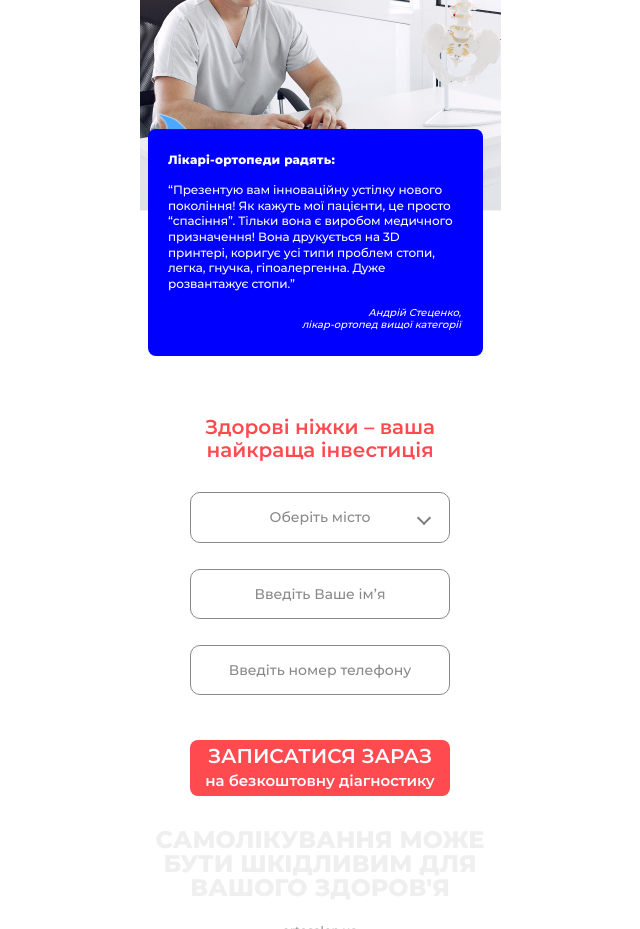
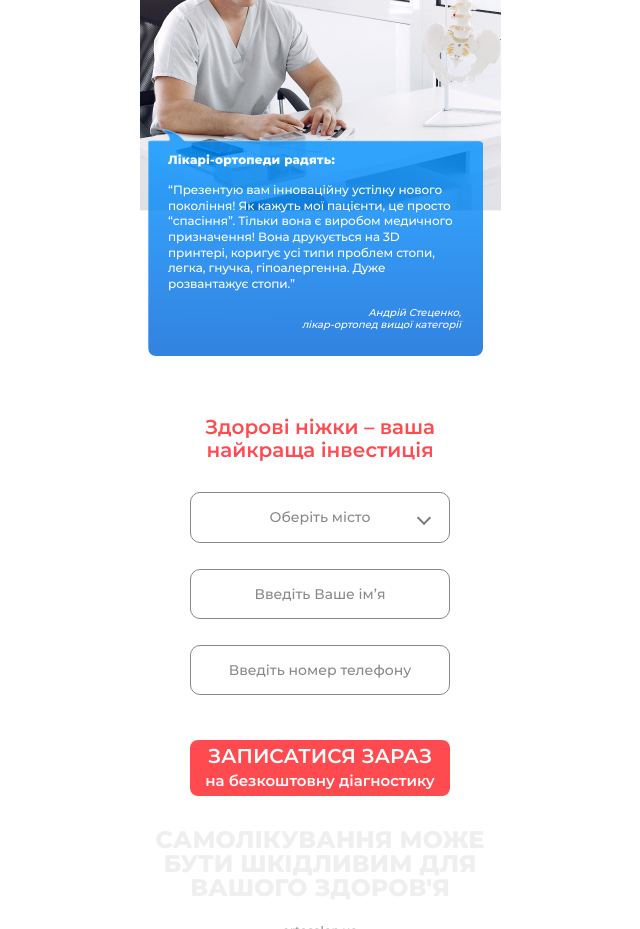
Before and after one commit to LypkaB/Orto-smart, a plain HTML site: page index.html in a window 1280 px wide. Shown: the part 5600-6529 px from the top of the page, without its empty margins (320-960 px from the left). Drawn offline with Linux system fonts and the light colour scheme; files whose address does not match are found by name.

Commit message:
Change background for "Info"

```diff
--- a/assets/css/style.css
+++ b/assets/css/style.css
@@ -539,24 +539,14 @@ button {
   margin-left: 8px;
   margin-right: 17px;
   padding: 24px 22px 26px 20px;
-  background-color: blue;
   border-radius: 8px;
+  background-image: url("/assets/images/bg-1.svg");
   position: relative;
   color: white;
 }
 
 .info__text span {
   display: block;
-}
-
-.info__text::after {
-  content: "";
-  width: 30px;
-  height: 30px;
-  position: absolute;
-  top: -23px;
-  left: 9px;
-  background: url("/assets/images/bg-1.png") no-repeat center/contain;
 }
 
 .info__text-top {
--- a/assets/scss/main.scss
+++ b/assets/scss/main.scss
@@ -491,23 +491,13 @@ button {
         margin-left: 8px;
         margin-right: 17px;
         padding: 24px 22px 26px 20px;
-        background-color: blue;
         border-radius: 8px;
+        background-image: url("/assets/images/bg-1.svg");
         position: relative;
         color: white;
 
         span {
             display: block;
-        }
-
-        &::after {
-            content: "";
-            width: 30px;
-            height: 30px;
-            position: absolute;
-            top: -23px;
-            left: 9px;
-            background: url("/assets/images/bg-1.png") no-repeat center/contain;
         }
 
         &-top {
```
Also changed, not shown: assets/images/bg-1.svg (added).
